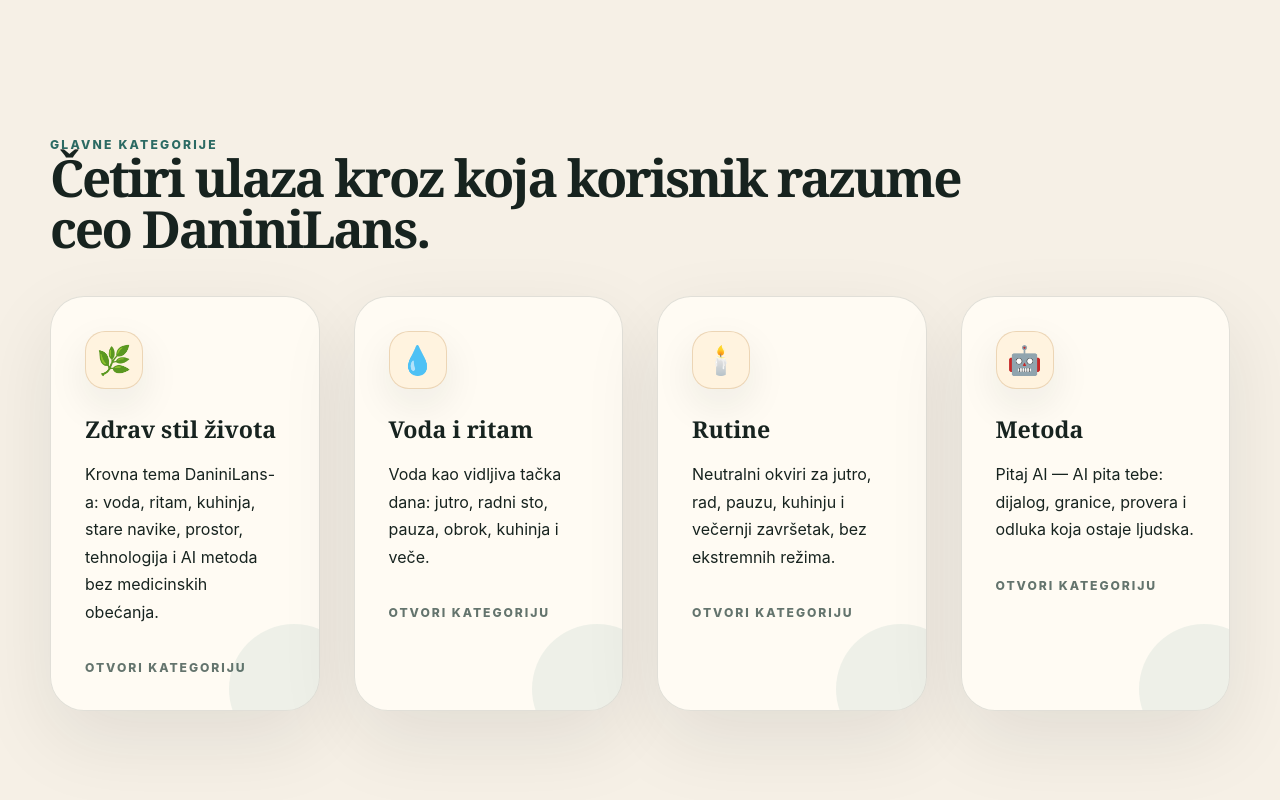
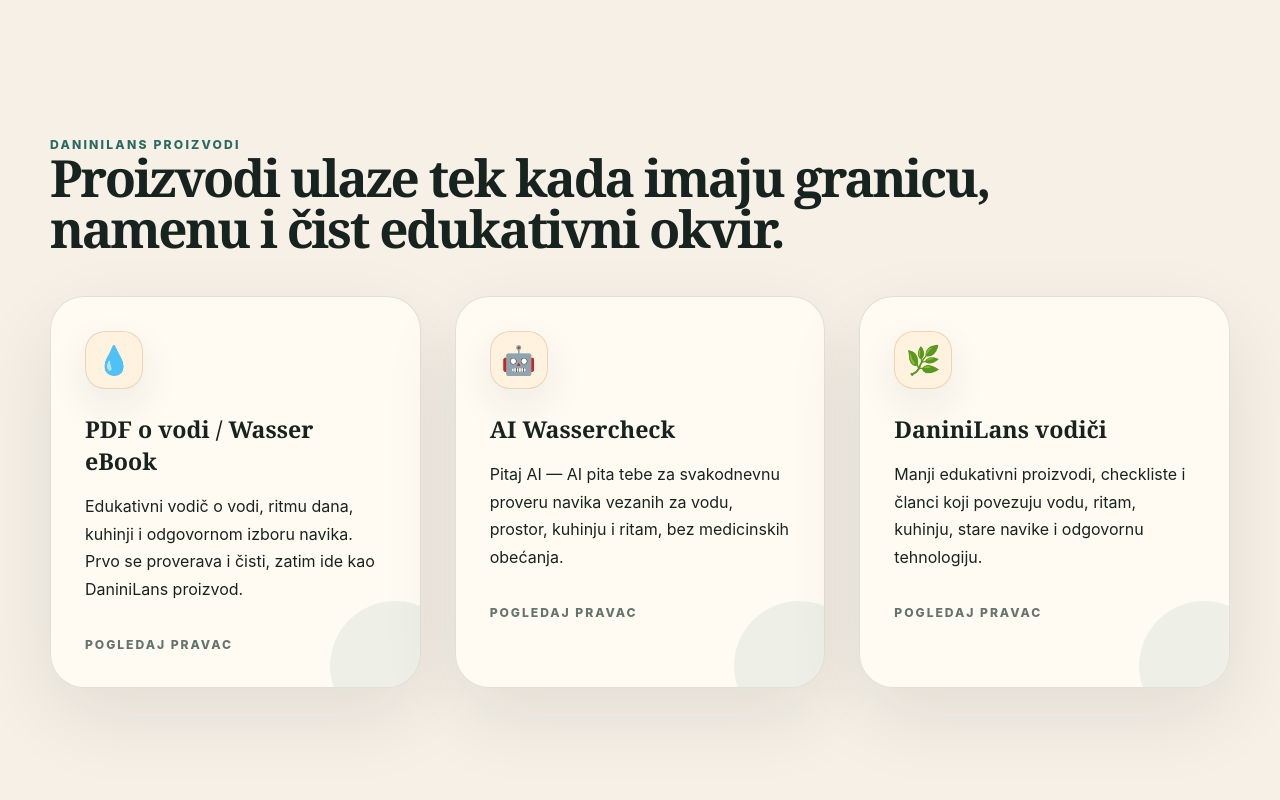
Before and after one commit to danininet/daninilans, a Next.js app: page / in a window 1280 px wide. Shown: the part 2080-2880 px from the top of the page. Built offline with nearby package versions, Linux system fonts and the light colour scheme.

Commit message:
Add DaniniLans product entry section

```diff
--- a/app/page.tsx
+++ b/app/page.tsx
@@ -13,6 +13,12 @@
   ["🍵", "Kuhinja", "Mesto gde se zdravi stil života vidi najbrže: voda, obrok, priprema, uređaji i red za sutra.", "/vodici/kuhinja-kao-centar-rutine"],
   ["📜", "Tradicija", "Balkan i porodične navike kao kulturno iskustvo, ne kao medicinski dokaz ili mit bez granice.", "/stara-znanja"],
   ["🤖", "AI dijalog", "AI ne komanduje životom. AI pita bolje pitanje, a odluka ostaje ljudska i proverljiva.", "/vodici/ai-u-svakodnevici"],
+];
+
+const productEntries = [
+  ["💧", "PDF o vodi / Wasser eBook", "Edukativni vodič o vodi, ritmu dana, kuhinji i odgovornom izboru navika. Prvo se proverava i čisti, zatim ide kao DaniniLans proizvod.", "/voda-i-ritam"],
+  ["🤖", "AI Wassercheck", "Pitaj AI — AI pita tebe za svakodnevnu proveru navika vezanih za vodu, prostor, kuhinju i ritam, bez medicinskih obećanja.", "/metoda"],
+  ["🌿", "DaniniLans vodiči", "Manji edukativni proizvodi, checkliste i članci koji povezuju vodu, ritam, kuhinju, stare navike i odgovornu tehnologiju.", "/vodici"],
 ];
 
 const contentTracks = [
@@ -66,6 +72,11 @@
       </section>
 
       <section className="section container spaciousSection">
+        <div className="sectionHead"><div className="eyebrow">DaniniLans proizvodi</div><h2>Proizvodi ulaze tek kada imaju granicu, namenu i čist edukativni okvir.</h2></div>
+        <div className="grid three iconGrid">{productEntries.map(([icon,title,text,href])=><Link className="card iconCard" key={title} href={href}><span className="iconBubble">{icon}</span><h3>{title}</h3><p>{text}</p><span className="smallCaps">Pogledaj pravac</span></Link>)}</div>
+      </section>
+
+      <section className="section container spaciousSection">
         <div className="sectionHead"><div className="eyebrow">Glavne kategorije</div><h2>Četiri ulaza kroz koja korisnik razume ceo DaniniLans.</h2></div>
         <div className="grid four iconGrid">{priorities.map(([icon,title,text,href])=><Link className="card iconCard" key={title} href={href}><span className="iconBubble">{icon}</span><h3>{title}</h3><p>{text}</p><span className="smallCaps">Otvori kategoriju</span></Link>)}</div>
       </section>
```
